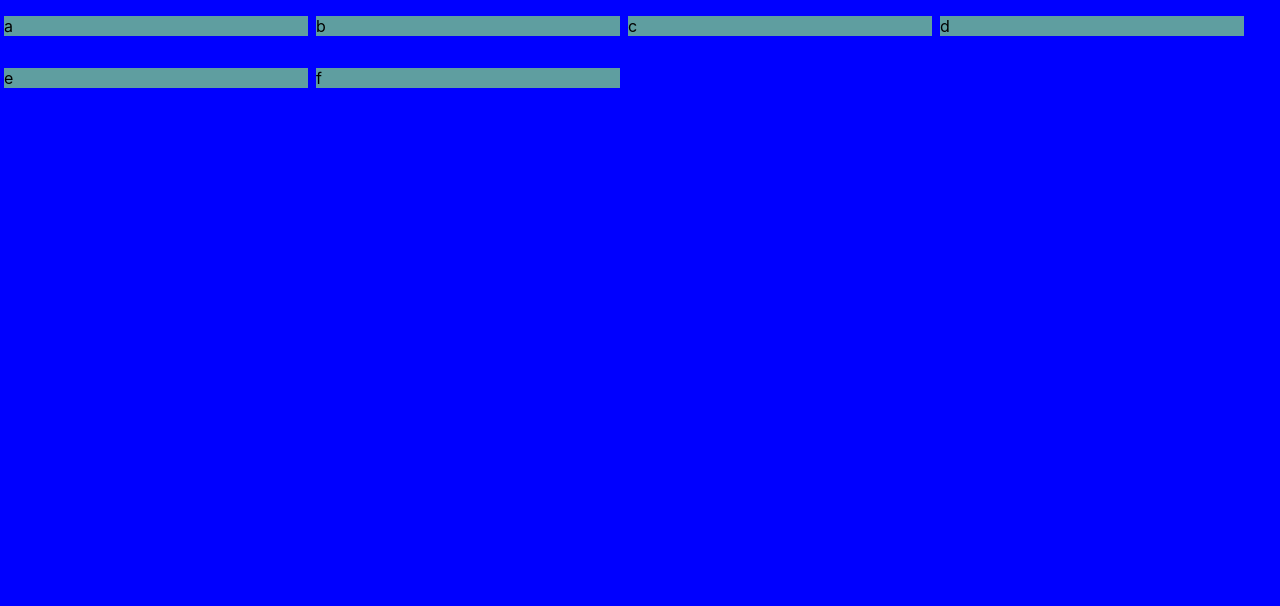
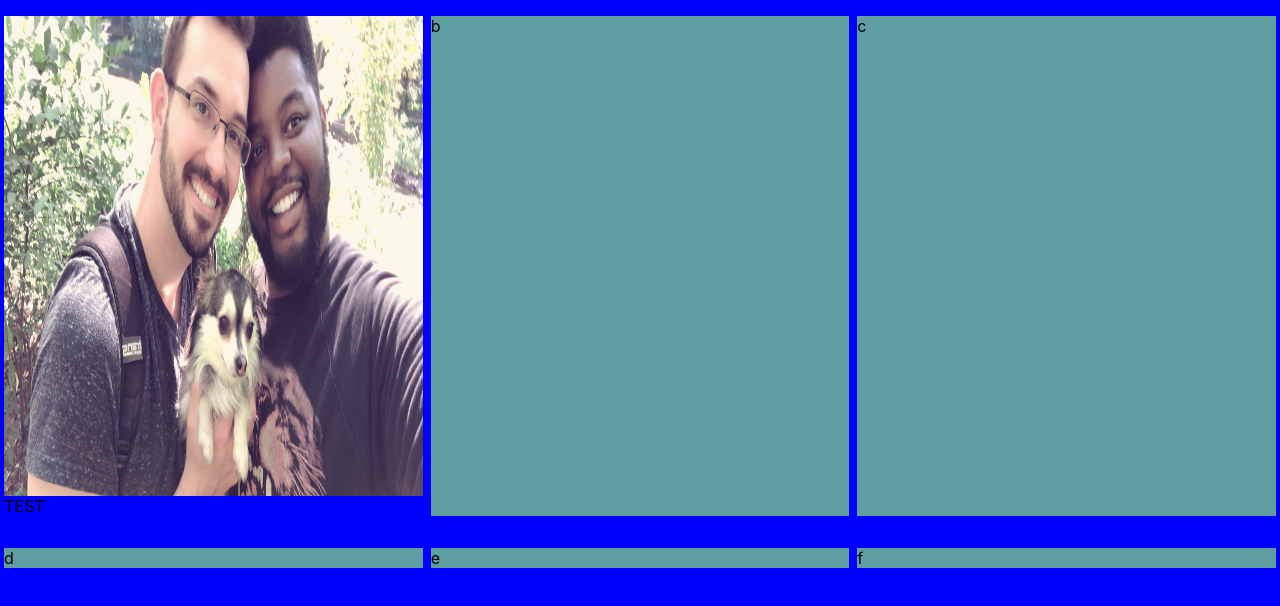
Before and after one commit to mtleonardjr/Picture-It, a React (Create React App) app: page / in a window 1280 px wide. Shown: the top 606 px of the page. Built offline with nearby package versions, Linux system fonts and the light colour scheme.

Commit message:
added colums in flex

```diff
--- a/src/App.css
+++ b/src/App.css
@@ -5,6 +5,7 @@
 .cards {
   display: flex;
   flex-wrap: wrap;
+  justify-content: space-between;
 }
 
 .card {
@@ -28,6 +29,18 @@
 
 @media screen and (min-width: 60em) {
   .card {
-    max-width: calc(25% - 1em);
+    flex: 1 1 30%;
   }
 }
+
+.image {
+  max-height: 480px;
+  height: 480px;
+}
+
+img {
+  display: block;
+  border: 0;
+  width: 100%;
+  height: auto;
+}
--- a/src/App.js
+++ b/src/App.js
@@ -13,15 +13,18 @@ class App extends Component {
 
 class Profile extends Component {
   render() {
-    //const data = this.props.data;
+    const data = this.props.data;
     return (
       <div className="cards">
-        <div className="card a">a</div>
-        <div className="card b">b</div>
-        <div className="card c">c</div>
-        <div className="card d">d</div>
-        <div className="card e">e</div>
-        <div className="card f">f</div>
+        <article className="card a">
+          <img src={data.imgURL} className="image" />
+          <div>TEST</div>
+        </article>
+        <article className="card b">b</article>
+        <article className="card c">c</article>
+        <article className="card d">d</article>
+        <article className="card e">e</article>
+        <article className="card f">f</article>
       </div>
     );
   }
```
